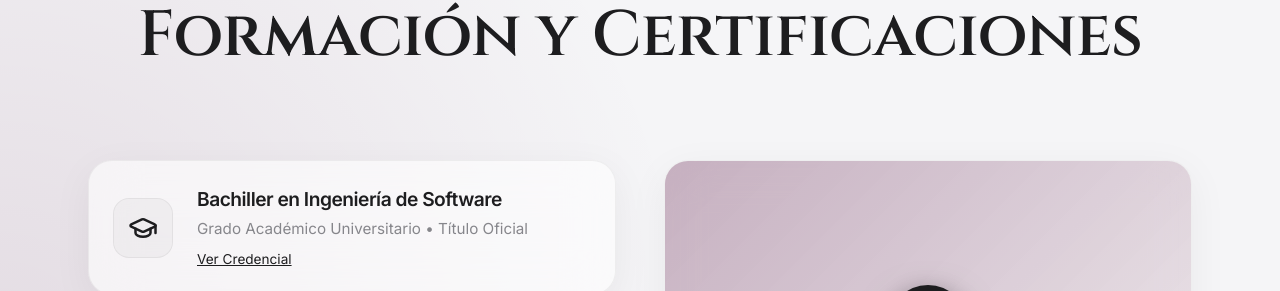
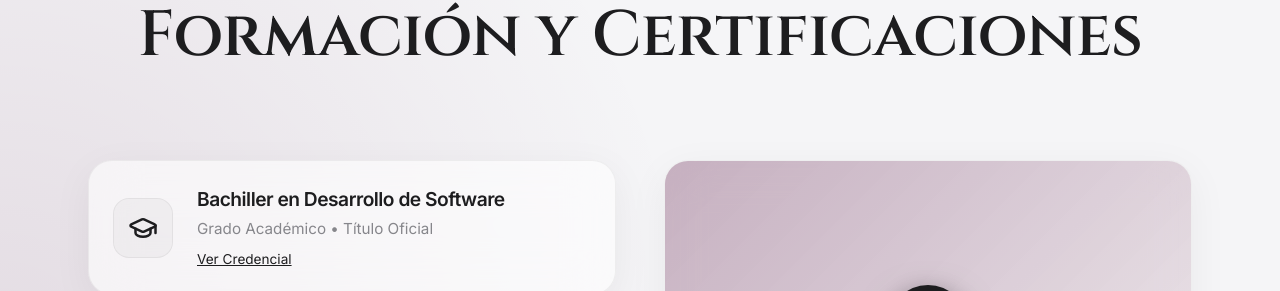
Before and after one commit to Rodri1618/portafolio-fullstack, a React (Vite) app: page / in a window 1280 px wide. Shown: the part 4759-5050 px from the top of the page. Built offline with nearby package versions, Linux system fonts and the light colour scheme.

Commit message:
fix: update title and issuer for bachiller certification

```diff
--- a/src/components/Certifications/Certifications.jsx
+++ b/src/components/Certifications/Certifications.jsx
@@ -7,8 +7,8 @@ const Certifications = () => {
   const certs = [
     {
       id: "bachiller",
-      title: "Bachiller en Ingeniería de Software",
-      issuer: "Grado Académico Universitario",
+      title: "Bachiller en Desarrollo de Software",
+      issuer: "Grado Académico",
       date: "Título Oficial",
       icon: <GraduationCap className="cert-icon" />,
       image: "/titulobachiller.webp"
```
